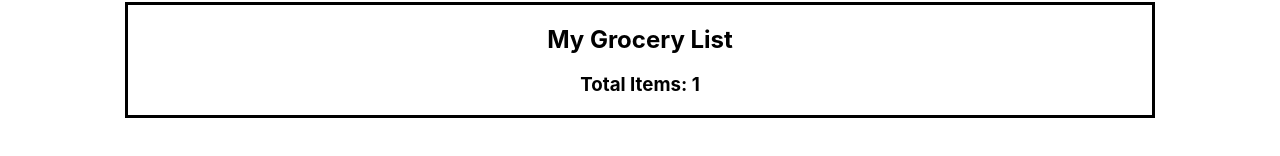
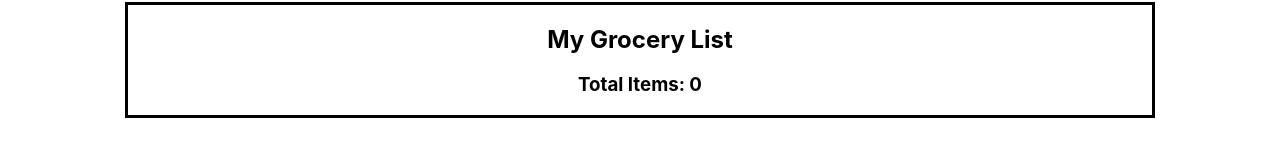
Before and after one commit to CMNathaniel/grocery-list, a React (Create React App) app: page / in a window 1280 px wide. Shown: the part 408-564 px from the top of the page. Built offline with nearby package versions, Linux system fonts and the light colour scheme.

Commit message:
adding grocery items to displayed list works with hardcoded data

```diff
--- a/src/App.js
+++ b/src/App.js
@@ -1,6 +1,4 @@
-import React, { useState } from 'react';
-// import GroceryItemForm from "./GroceryItemForm";
-// import GroceryItemList from "./GroceryItemList";
+import React, { useState, useSyncExternalStore } from 'react';
 import './App.css';
 import groceryimage from './Groceries.jpeg';
 
@@ -12,53 +10,32 @@ const INITIAL_STATE = [
 ];
 
 export default function App() {
-  // might need to change useState to useReducer
-  // do I need to change updateGroceryItems to setGroceryItems??
-  const [groceryItems, updateGroceryItems] = useState(INITIAL_STATE);
-
+  const [groceryItems, setGroceryItems] = useState(INITIAL_STATE);
 
   // when the user types anything in the grocery item or quantity form fields
   const handleChange = (event) => {
     event.preventDefault();
   };
 
-  // when the user clicks the Add to List button
+  // when the user enters food name and quanitity in the form and submits via button
   const handleSubmit = (event) => {
     event.preventDefault();
-    updateGroceryItems({
+
+    const updateGroceryItems = [
       ...groceryItems,
-      [event.target.id]: event.target.value,
-    });
-    // updateGroceryItems([
-    //   {
-    //     name: "smoothie",
-    //     quantity: 2,
-    //   },
-    //   {
-    //     name: "pickles",
-    //     quantity: 7,
-    //   },
-    // ]);
-    console.log(groceryItems);
-    console.log(typeof(groceryItems));
-  };
-
-  // const displayGroceryItems = () => groceryItems.map((groceryItem) =>
-  //       <div key={groceryItem.name}>
-  //         <ul>
-  //           <li className="grocery-item">{groceryItem.name} {groceryItem.quantity}</li>
-  //         </ul>
-  //       </div>
-  // );
-
-  // const addGroceryItem = (groceryItems) => {
-  //   updateGroceryItems(groceryItems);
-  // };
-
-  // const addGroceryItem = (groceryItem) => {
-  //   updateGroceryItems([groceryItem]);
-  //   // console.log("updateGroceryItems inside addGroceryItem in App.js has run: " , groceryItem);
-  // };
+      // {
+      //   id: groceryItems.length + 1,
+      //   name: "Pickles",
+      //   quantity: 4
+      // }
+      {
+        [event.target.id]: groceryItems.length + 1,
+        name: "Pickles",
+        quantity: 4
+      }
+    ];
+    setGroceryItems(updateGroceryItems);
+  }
 
   return (
     <div className="App">
@@ -97,12 +74,12 @@ export default function App() {
         {/* formerly the component GroceryItemList */}
         <div className="grocery-list">
           <h2>My Grocery List</h2>
-          <h3>Total Items: {groceryItems.length}</h3>
+          <h3>Total Items: {groceryItems.length-1}</h3>
           {/* {displayGroceryItems()}  */}
 
           <ul>
             {groceryItems.map((groceryItem) => (
-              <div key={groceryItem.name}>
+              <div key={groceryItem.id}>
                   <li className="grocery-item">
                     {groceryItem.name} {groceryItem.quantity}
                   </li>
```
